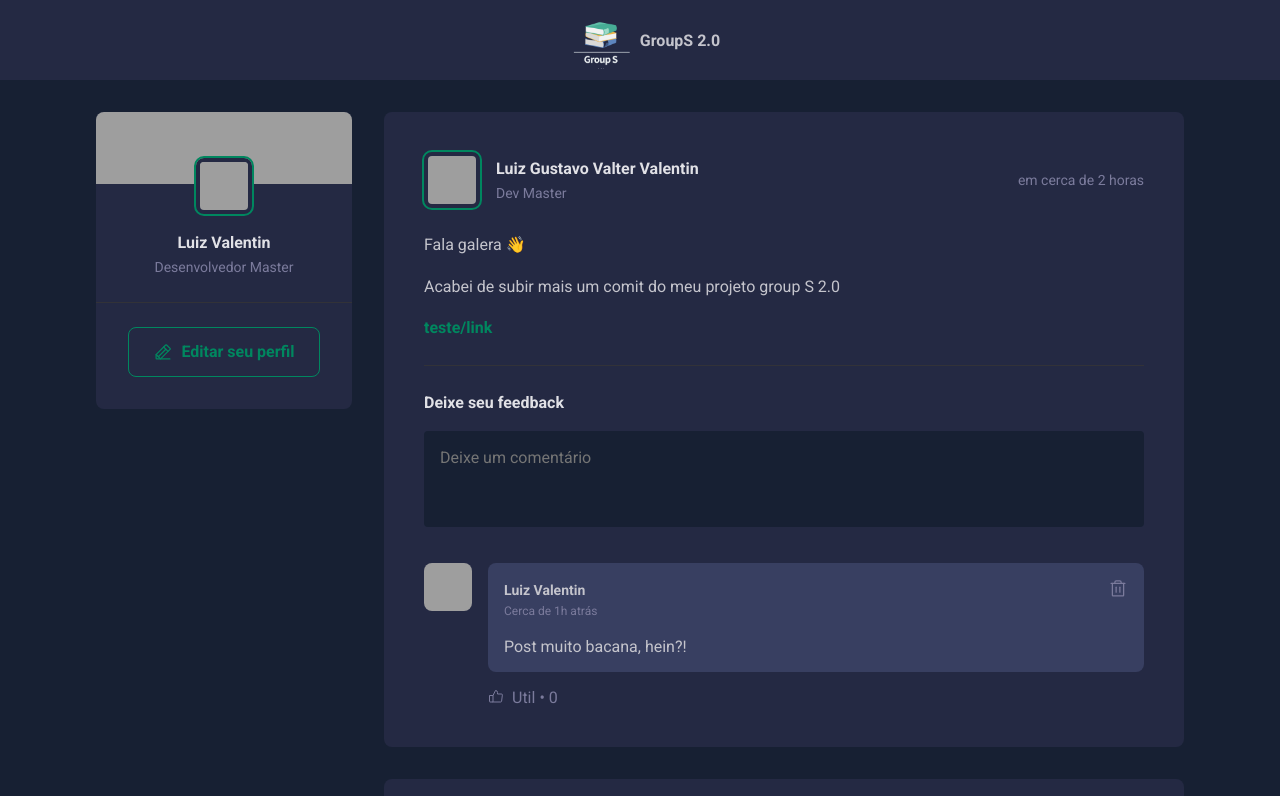
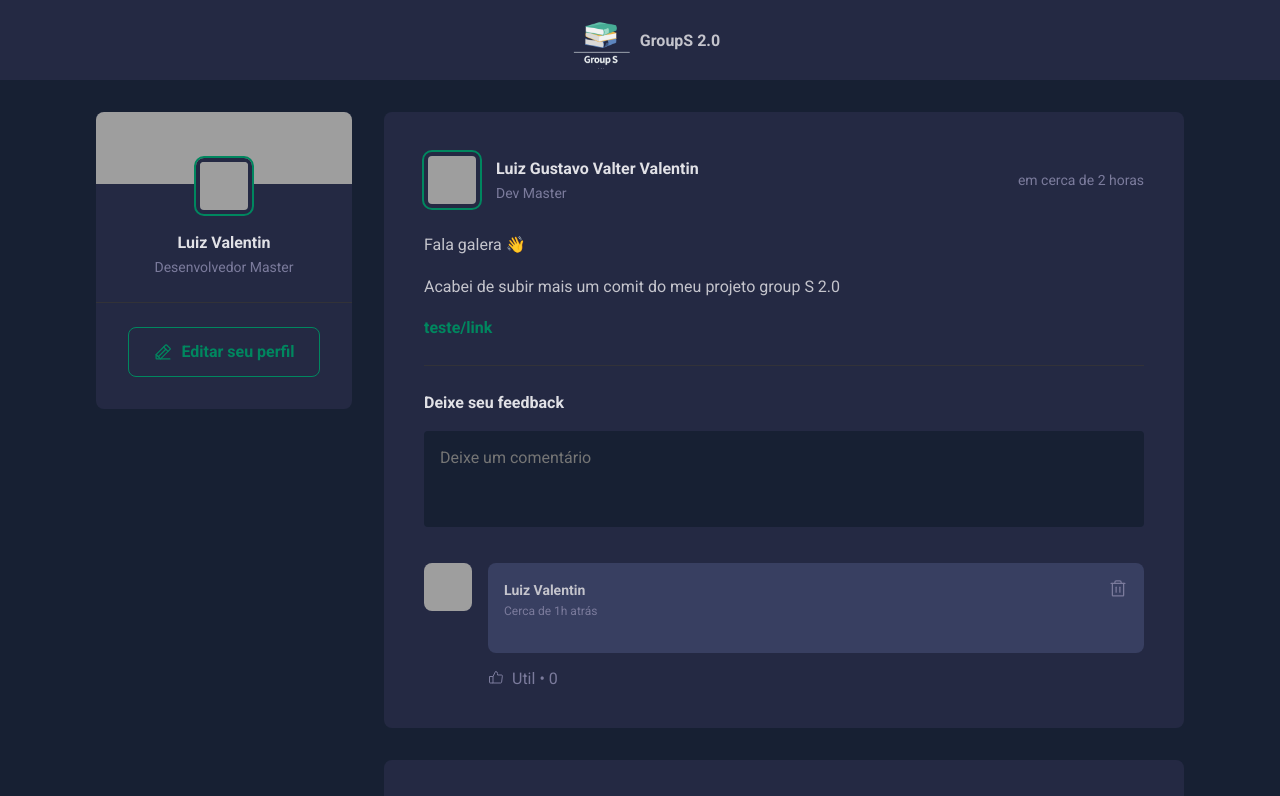
Before and after one commit to LuizGVValentin1999/GroupS-2.0, a React (Vite) app: page / in a window 1280 px wide. Shown: the top 796 px of the page. Built offline with nearby package versions, Linux system fonts and the light colour scheme; grey boxes are pictures that could not be loaded.

Commit message:
removendo comentario

```diff
--- a/src/components/Post.tsx
+++ b/src/components/Post.tsx
@@ -25,7 +25,7 @@
 }
 
 export function Post({ author, publishedAt, content }: PostProps) {
-  const [comments, setComments] = useState(["Post muito bacana, hein?!"]);
+  const [comments, setComments] = useState([""]);
 
   const [newCommentText, setNewCommentText] = useState("");
 
```
